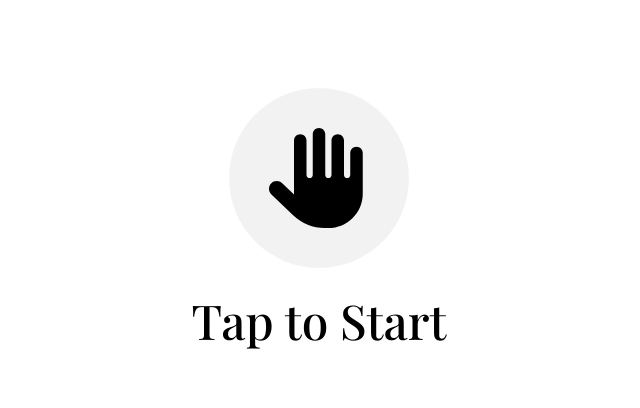
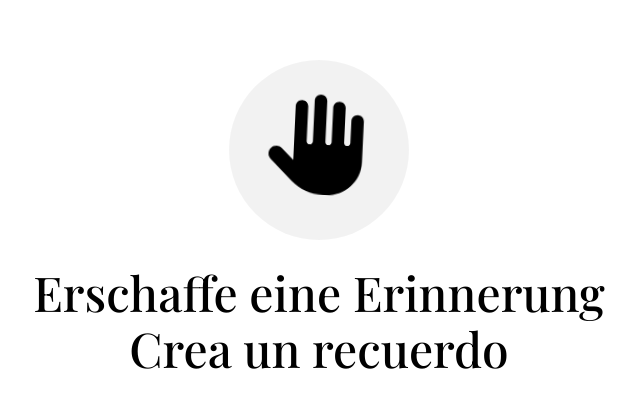
Before and after one commit to ITLab-CC/photobooth, a React (Vite) app in the folder frontend/: page / in a window 1280 px wide. Shown: the part 182-590 px from the top of the page, without its empty margins (341-981 px from the left). Built offline with nearby package versions, Linux system fonts and the light colour scheme.

Commit message:
Fixed styling issues on frontend

```diff
--- a/frontend/src/components/CustomCameraComponent.tsx
+++ b/frontend/src/components/CustomCameraComponent.tsx
@@ -148,10 +148,12 @@ export default function CustomCameraComponent({
           }}
           onClick={startCountdown}
         >
-          <PhotoCameraIcon sx={{ fontSize: 64, color: "white" }} />
-          <Typography variant="h6" color="white" sx={{ mt: 1 }}>
-            Tippe um den Countdown zu starten
-          </Typography>
+          <Box sx={{ width: "100%", textAlign: "center", display: "flex", flexDirection: "column", alignItems: "center" }}>
+            <PhotoCameraIcon sx={{ fontSize: 64, color: "white" }} />
+            <Typography variant="h6" color="white" sx={{ mt: 1 }}>
+              Tippe um den Countdown zu starten
+            </Typography>
+          </Box>
         </Box>
       )}
 
--- a/frontend/src/pages/PhotoBoxPage.tsx
+++ b/frontend/src/pages/PhotoBoxPage.tsx
@@ -338,7 +338,7 @@ export default function PhotoBoxPage() {
           display: 'flex',
           flexDirection: 'column',
           alignItems: 'center',
-          justifyContent: 'flex-start',
+          justifyContent: 'center', // Vertikale Zentrierung
           padding: '20px',
           position: 'relative',
           overflow: 'hidden',
@@ -374,6 +374,11 @@ export default function PhotoBoxPage() {
                   alignItems: 'center',
                   justifyContent: 'center',
                   cursor: 'pointer',
+                  position: 'absolute',
+                  top: '50%',
+                  left: '50%',
+                  transform: 'translate(-50%, -50%)',
+                  width: '100%',
                 }}
               >
                 {/* Circle with Hand Icon */}
@@ -423,7 +428,7 @@ export default function PhotoBoxPage() {
                     },
                   }}
                 >
-                  Tap to Start
+                  Erschaffe eine Erinnerung<br/>Crea un recuerdo
                 </Typography>
               </Box>
             )}
@@ -536,13 +541,16 @@ export default function PhotoBoxPage() {
         <Dialog
           open={showResultModal}
           disableEscapeKeyDown
-          maxWidth="xs"
+          maxWidth="sm"
           fullWidth
           PaperProps={{
             sx: {
               borderRadius: 3,
               boxShadow: "0 8px 24px rgba(0,0,0,0.12)",
               overflow: "hidden",
+              width: "90%",
+              maxWidth: "500px",
+              margin: "auto"
             }
           }}
         >
```
